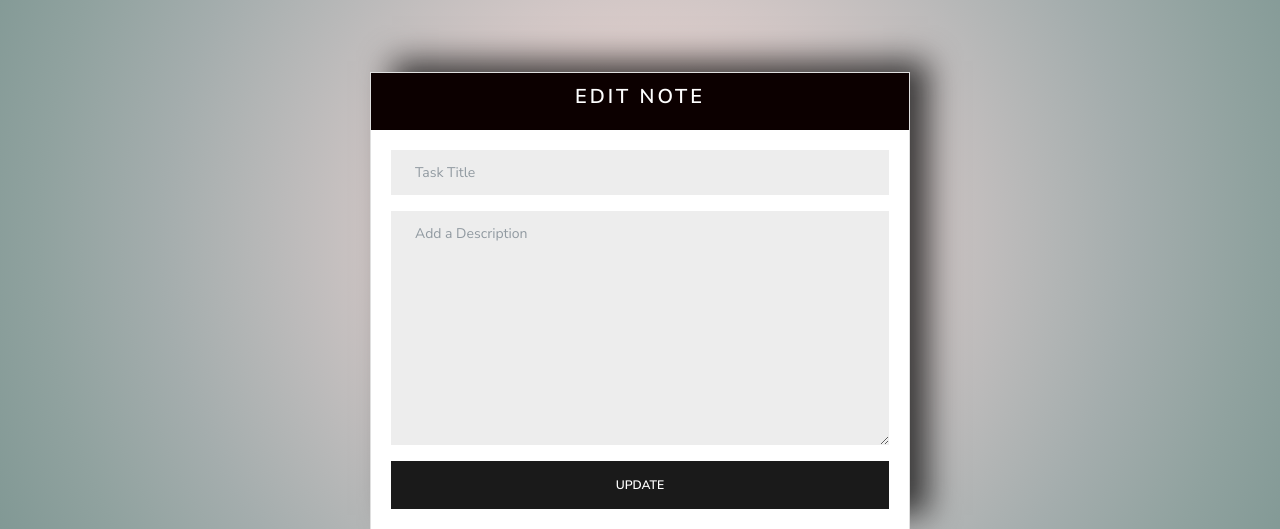
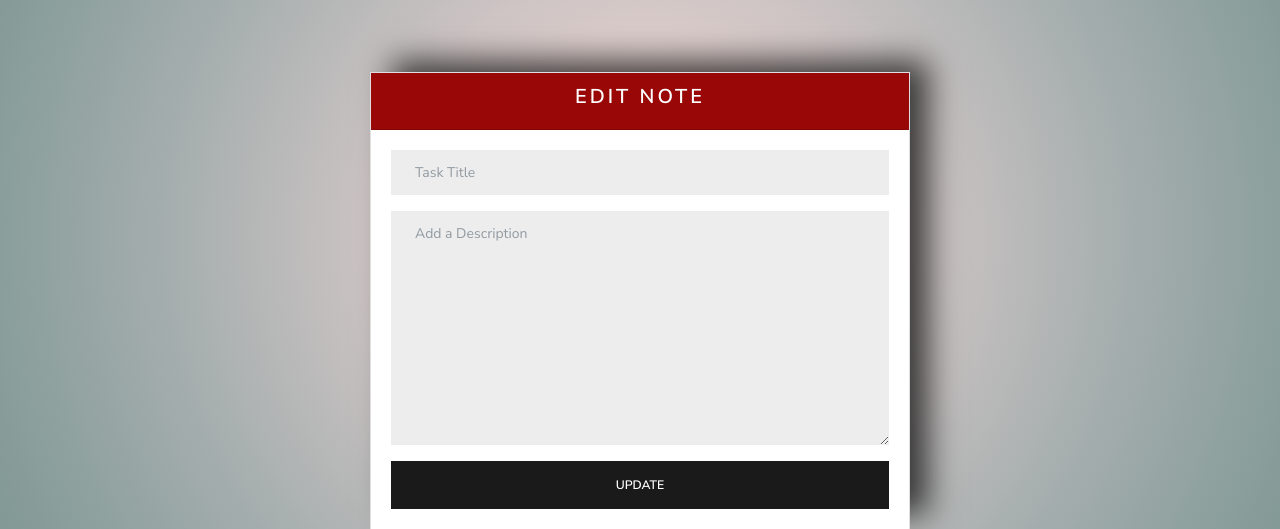
Before and after one commit to santigp258/Notes-Application, a PHP site: page /edit.php in a window 1280 px wide. Shown: the part 97-626 px from the top of the page. Run offline with PHP 8.4, Linux system fonts and the light colour scheme; data that the repository does not hold is empty.

Commit message:
finished details with php

```diff
--- a/css/styles.css
+++ b/css/styles.css
@@ -109,3 +109,21 @@ div.box-notes {
 .min {
   min-height: 200px;
 }
+
+/* EDIT */
+
+div.head-edit {
+    background-color: rgb(153, 7, 7);
+    transition: all 1s ease;
+    cursor: pointer;
+  }
+  div.head-edit:hover {
+    background-color: #000000;
+  }
+  div.head-edit h4 {
+    color: #fff;
+  }
+
+  div.head-edit h4:hover {
+    color: rgb(255, 255, 255);
+  }
--- a/edit.php
+++ b/edit.php
@@ -29,7 +29,7 @@ if (isset($_POST['update'])) {
     <div id="App" class="row pt-5">
         <div class="col-md-6" style="text-align:center; margin: 0 auto">
             <div class="card box mt-4">
-                <div class="card-header head">
+                <div class="card-header head-edit">
                     <h4>Edit Note</h4>
                 </div>
                 <form action="edit.php?id=<?php echo $id ?>" method="POST" id="note-form" class="card-body">
```
